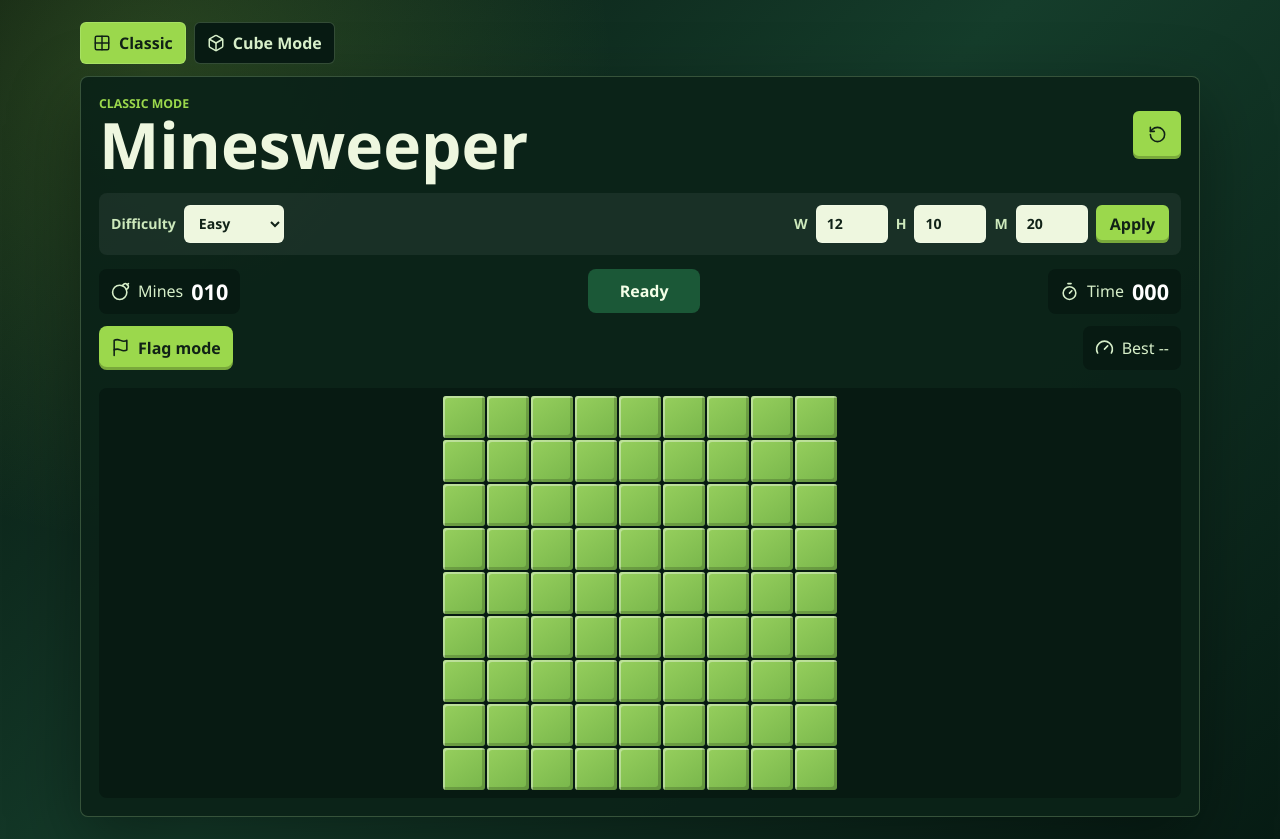
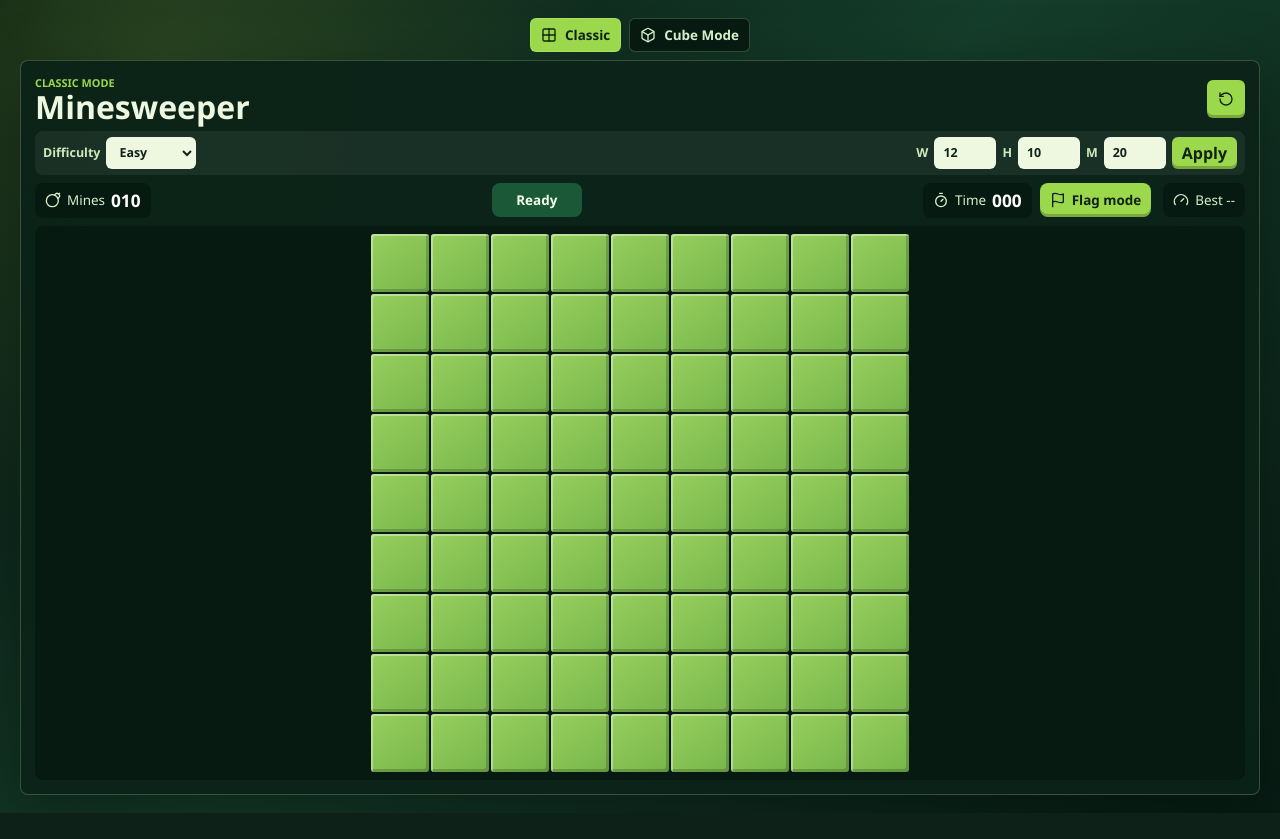
Before and after one commit to keepanitreel/mindsweeper, a React app: page / in a window 1280 px wide. After the commit the page ends 813 px from the top, so only its background shows below. Built offline with nearby package versions, Linux system fonts and the light colour scheme; the HTML template or start-up script is replaced by a standard one.

Commit message:
Focus playing field layout

```diff
--- a/src/styles.css
+++ b/src/styles.css
@@ -32,8 +32,8 @@ input {
 }
 
 .app-shell {
-  min-height: 100vh;
-  padding: 22px;
+  min-height: 100dvh;
+  padding: clamp(10px, 1.4vw, 18px);
   display: grid;
   place-items: center;
   background:
@@ -42,28 +42,30 @@ input {
 }
 
 .mode-shell {
-  width: min(100%, 1120px);
+  width: min(100%, 1240px);
 }
 
 .mode-switch {
   display: flex;
   align-items: center;
   gap: 8px;
-  margin: 0 0 12px;
+  justify-content: center;
+  margin: 0 0 8px;
   flex-wrap: wrap;
 }
 
 .mode-switch button {
-  min-height: 42px;
+  min-height: 34px;
   display: inline-flex;
   align-items: center;
   gap: 8px;
   border: 1px solid rgba(210, 255, 183, 0.22);
   border-radius: 6px;
-  padding: 0 12px;
+  padding: 0 10px;
   color: #d7efc9;
   background: #071a12;
   cursor: pointer;
+  font-size: 0.84rem;
   font-weight: 800;
 }
 
@@ -73,17 +75,31 @@ input {
 }
 
 .mode-switch svg {
-  width: 18px;
-  height: 18px;
+  width: 16px;
+  height: 16px;
 }
 
 .game-panel {
-  width: min(100%, 1120px);
-  padding: 18px;
+  width: 100%;
+  min-height: calc(100dvh - 72px);
+  display: grid;
+  grid-template-columns: minmax(0, 1fr) auto;
+  grid-auto-rows: max-content;
+  gap: 8px;
+  padding: clamp(10px, 1.2vw, 14px);
   border: 1px solid rgba(210, 255, 183, 0.22);
   border-radius: 8px;
   background: var(--panel);
   box-shadow: 0 24px 70px rgba(0, 0, 0, 0.38);
+}
+
+.game-header,
+.control-strip,
+.error-message,
+.board-wrap,
+.cube-play-area,
+.result-banner {
+  grid-column: 1 / -1;
 }
 
 .game-header,
@@ -98,9 +114,9 @@ input {
 }
 
 .eyebrow {
-  margin: 0 0 4px;
+  margin: 0 0 2px;
   color: var(--accent-strong);
-  font-size: 0.77rem;
+  font-size: 0.68rem;
   font-weight: 700;
   letter-spacing: 0;
   text-transform: uppercase;
@@ -108,8 +124,8 @@ input {
 
 h1 {
   margin: 0;
-  font-size: clamp(2rem, 5vw, 4.5rem);
-  line-height: 0.92;
+  font-size: clamp(1.35rem, 2.5vw, 2.15rem);
+  line-height: 0.96;
 }
 
 .icon-button,
@@ -126,8 +142,8 @@ h1 {
 }
 
 .icon-button {
-  width: 48px;
-  height: 48px;
+  width: 38px;
+  height: 38px;
   display: inline-grid;
   place-items: center;
 }
@@ -137,13 +153,13 @@ h1 {
 .stat svg,
 .best-time svg,
 .result-actions svg {
-  width: 19px;
-  height: 19px;
+  width: 16px;
+  height: 16px;
 }
 
 .control-strip {
-  margin-top: 18px;
-  padding: 12px;
+  margin-top: 0;
+  padding: 6px 8px;
   background: rgba(255, 255, 255, 0.06);
   border-radius: 8px;
 }
@@ -152,9 +168,9 @@ h1 {
 .mini-field {
   display: inline-flex;
   align-items: center;
-  gap: 8px;
+  gap: 6px;
   color: #cde9bc;
-  font-size: 0.88rem;
+  font-size: 0.78rem;
   font-weight: 700;
 }
 
@@ -164,46 +180,47 @@ input {
   background: #eef7df;
   border: 1px solid rgba(255, 255, 255, 0.18);
   border-radius: 6px;
-  min-height: 38px;
-  padding: 0 10px;
+  min-height: 32px;
+  padding: 0 8px;
 }
 
 .custom-controls {
   display: flex;
   align-items: center;
-  gap: 8px;
+  gap: 6px;
   flex-wrap: wrap;
 }
 
 .mini-field input {
-  width: 72px;
+  width: 62px;
 }
 
 .small-button {
-  min-height: 38px;
-  padding: 0 14px;
+  min-height: 32px;
+  padding: 0 10px;
 }
 
 .error-message {
   color: #ffd0c8;
-  margin: 10px 4px 0;
+  margin: 0 4px;
   font-weight: 700;
 }
 
 .hud {
-  margin-top: 14px;
+  margin-top: 0;
 }
 
 .stat,
 .status-pill,
 .best-time,
 .flag-toggle {
-  min-height: 44px;
+  min-height: 34px;
   display: inline-flex;
   align-items: center;
-  gap: 8px;
-  padding: 8px 12px;
+  gap: 6px;
+  padding: 6px 10px;
   border-radius: 8px;
+  font-size: 0.84rem;
 }
 
 .stat,
@@ -215,14 +232,14 @@ input {
 .stat strong {
   font-variant-numeric: tabular-nums;
   color: #ffffff;
-  font-size: 1.35rem;
+  font-size: 1.08rem;
 }
 
 .status-pill {
   background: #1b5837;
   color: #f4ffe8;
   font-weight: 900;
-  min-width: 112px;
+  min-width: 90px;
   justify-content: center;
 }
 
@@ -236,7 +253,8 @@ input {
 }
 
 .sub-hud {
-  margin-top: 12px;
+  margin-top: 0;
+  justify-content: flex-end;
 }
 
 .flag-toggle.active {
@@ -244,15 +262,19 @@ input {
 }
 
 .board-wrap {
-  margin-top: 18px;
+  min-height: 65dvh;
+  margin-top: 0;
   overflow: auto;
   padding: 8px;
   background: #071a12;
   border-radius: 8px;
+  display: grid;
+  place-items: center;
+  align-self: stretch;
 }
 
 .board {
-  --cell-size: clamp(28px, calc((100vw - 92px) / var(--columns)), 42px);
+  --cell-size: clamp(28px, min(calc((100vw - 86px) / var(--columns)), calc((100dvh - 255px) / var(--rows))), 58px);
   display: grid;
   grid-template-columns: repeat(var(--columns), var(--cell-size));
   grid-auto-rows: var(--cell-size);
@@ -332,8 +354,8 @@ input {
 }
 
 .result-banner button {
-  min-height: 38px;
-  padding: 0 14px;
+  min-height: 34px;
+  padding: 0 10px;
 }
 
 .result-actions {
@@ -355,7 +377,18 @@ input {
   }
 
   .game-panel {
+    grid-template-columns: 1fr;
     padding: 12px;
+  }
+
+  .hud,
+  .sub-hud {
+    grid-column: 1;
+  }
+
+  .mode-switch button {
+    min-height: 32px;
+    padding: 0 8px;
   }
 
   .control-strip,
@@ -371,6 +404,15 @@ input {
     flex: 1 1 120px;
     justify-content: center;
   }
+
+  .board-wrap {
+    min-height: 52dvh;
+    padding: 6px;
+  }
+
+  .board {
+    --cell-size: clamp(28px, min(calc((100vw - 70px) / var(--columns)), calc((100dvh - 240px) / var(--rows))), 54px);
+  }
 }
 
 .cube-game-panel {
@@ -380,18 +422,19 @@ input {
 .cube-rotate-controls {
   display: flex;
   align-items: center;
-  gap: 8px;
+  gap: 6px;
   flex-wrap: wrap;
 }
 
 .cube-rotate-controls button {
-  min-height: 38px;
+  min-height: 32px;
   border: 0;
   border-radius: 6px;
-  padding: 0 12px;
+  padding: 0 10px;
   color: #102116;
   background: var(--accent-strong);
   cursor: pointer;
+  font-size: 0.82rem;
   font-weight: 800;
   box-shadow: inset 0 -3px 0 rgba(0, 0, 0, 0.22);
 }
@@ -408,8 +451,8 @@ input {
   --cube-grid-gap: 2px;
   --cube-face-padding: 6px;
   position: relative;
-  min-height: 560px;
-  margin-top: 18px;
+  min-height: min(72dvh, 680px);
+  margin-top: 0;
   display: grid;
   place-items: center;
   background: #071a12;
@@ -650,7 +693,7 @@ input {
 @media (max-width: 720px) {
   .cube-play-area {
     --cube-cell-size: clamp(28px, calc((100vw - 110px) / 7), 42px);
-    min-height: 430px;
+    min-height: 52dvh;
   }
 
   .depth-peek {
```
Also changed, not shown: 1 other file (tests, documents, lock files or other folders).
